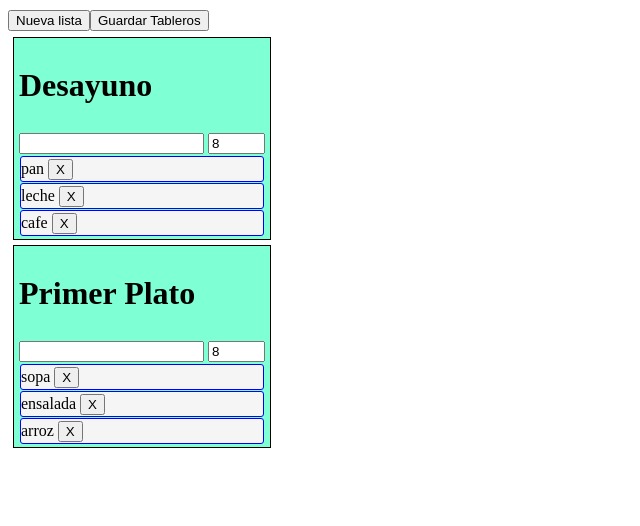
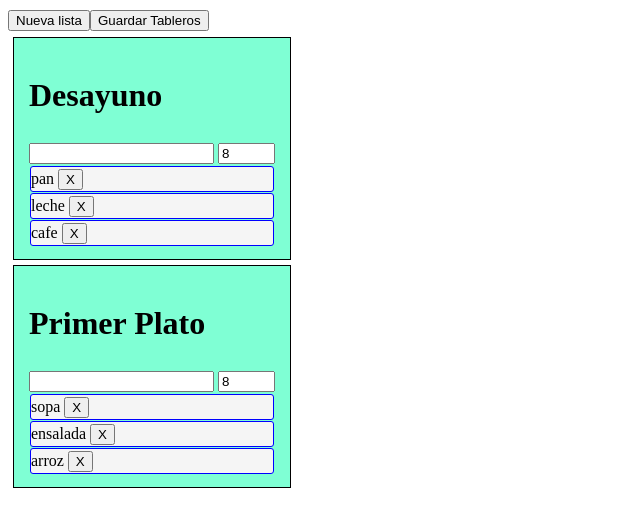
Before and after one commit to albertomozo/VUE-listas, a Vue app: page /tableros in a window 1280 px wide. Shown: the top 526 px of the page, without its empty margins (0-640 px from the left). Built offline with nearby package versions, Linux system fonts and the light colour scheme.

Commit message:
funcionalidad drag and drop

```diff
--- a/index.html
+++ b/index.html
@@ -4,7 +4,7 @@
     <meta charset="UTF-8">
     <link rel="icon" href="/favicon.ico">
     <meta name="viewport" content="width=device-width, initial-scale=1.0">
-    <title>Vite App</title>
+    <title>Tableros</title>
   </head>
   <body>
     <div id="app"></div>
--- a/src/components/ListaCompra.vue
+++ b/src/components/ListaCompra.vue
@@ -19,7 +19,7 @@
     ]);
 
     if (localStorage.getItem('tableros') !== null) {
-           tableros = JSON.parse(localStorage.getItem('tableros'));
+           tableros = reactive(JSON.parse(localStorage.getItem('tableros')));
     }
 
 
@@ -68,30 +68,27 @@
     }
 
     function onDrop(evt,board){
-        console.log(board); // id tablero destino
+        console.log('ondrop')
         const { boardId, itemId } = JSON.parse(evt.dataTransfer.getData("item")); //
         console.log({ boardId, itemId });
-
-        console.log(this.tableros);
-
-
-        /* const tableroOrigen  = tableros.find((tablero) => tablero.id === boardId);
+        const tableroOrigen  = tableros.find((tablero) => tablero.id === boardId);
         const productoOrigen  = tableroOrigen.items.find((item) => item.id === itemId);
-
-        console.log(tableroOrigen.nombre + " " + productoOrigen.items.element) */
-        /* board.items = board.items.filter((i) => i.id !== item.id);
-        dest.items.push({ ...item }); */
+        console.log('nombre ' + tableroOrigen.nombre )
+        console.log('producto '+ productoOrigen.elemento )
+        tableroOrigen.items = tableroOrigen.items.filter((i) => i.id !== productoOrigen.id);
+        console.log(productoOrigen);
+        console.log(board);
+        board.items.push(productoOrigen);
 
     }
 
     function startDrag(evt,boardId,itemId) {
         console.log('start drag');
-        console.log(boardId, itemId);
         evt.dataTransfer.dropEffect = "move";
         evt.dataTransfer.effectAllowed = "move";
         console.log(JSON.stringify({ boardId, itemId }));
         evt.dataTransfer.setData("item", JSON.stringify({ boardId, itemId }));
-        /* event.dataTransfer.setData("text", event.target.id); */
+
     }
 
     function nuevaLista()
@@ -126,20 +123,12 @@
     <button @click="guardarTablero">Guardar Tableros</button>
 
     <div class="lista" v-for="tablero in tableros" >
-
-
-
-
-
-
-
-
+        <div class="tablero">
             <h1>{{ tablero.nombre  }}</h1>
             <InputView @onNewItem="(item)=>handleNewItem(item,tablero)" />
 
-
             <div class="tags"
-            @drop="onDrop($event,tablero.id)"
+                @drop="onDrop($event,tablero)"
                 @dragover.prevent
                 @dragenter.prevent
 
@@ -152,19 +141,14 @@
                 </div>
             </div>
     </div>
+    </div>
 
     </div>
 
 </template>
 
 <style scoped>
-.lista {
-    margin :5px;
-    border : 1px solid black;
-    padding: 2px 5px;
-    background-color: aquamarine;
 
-}
 
 .tag {
     margin : 1px;
@@ -172,6 +156,30 @@
     border : 1px solid blue;
     background : whitesmoke;
 }
+.lista {
+
+    display: flex;
+    flex-wrap: wrap;
+    flex-direction: row;
+    justify-content: start;
+    align-items: auto;
+    align-content: start;
+    margin :5px;
+    border : 1px solid black;
+    padding: 2px 5px;
+    background-color: aquamarine;
+
+
+}
+
+.tablero {
+  flex: 0 0 auto;
+  margin: 10px;
+}
+
+
+
+
 
 
 </style>
```
Also changed, not shown: 1 other file (tests, documents, lock files or other folders). Lines whose indentation alone changed are shown as unchanged.
